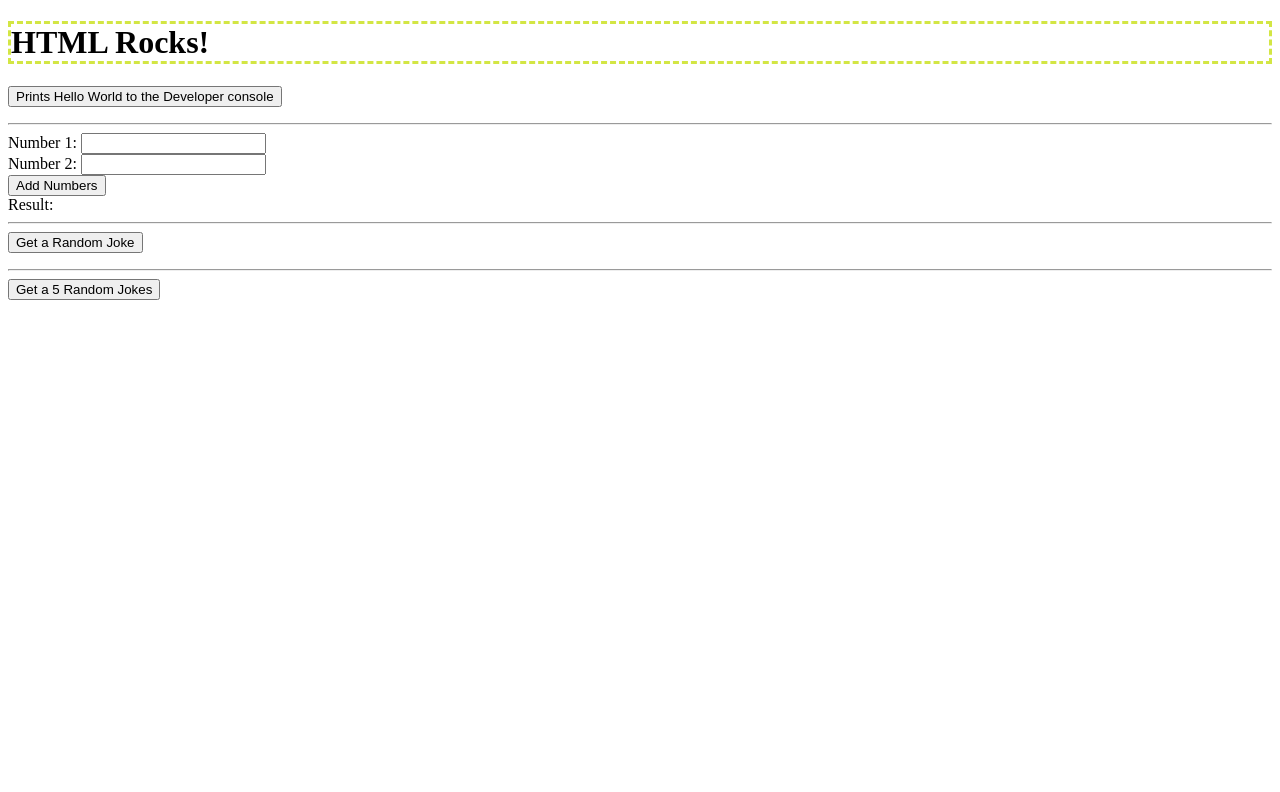
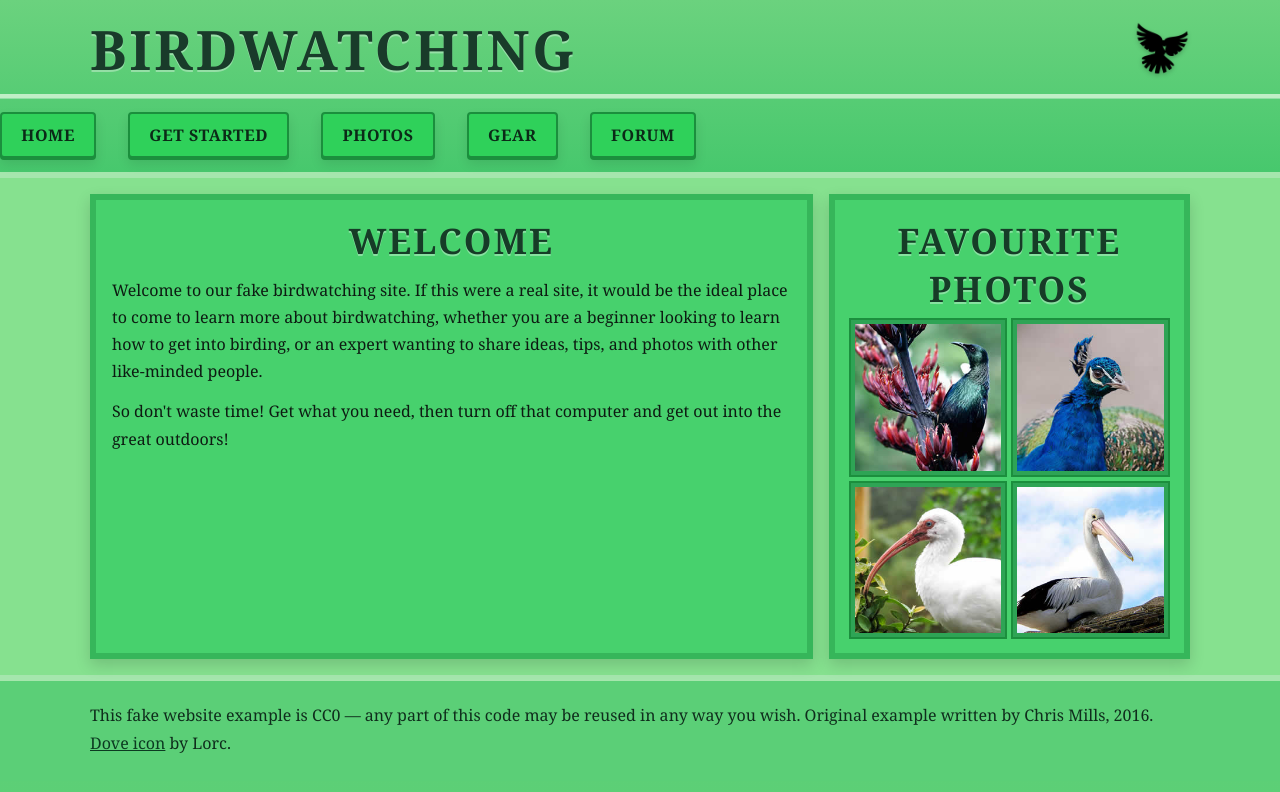
Before and after one commit to chasedavis233/M4.2-Lab, a website: page index.html in a window 1280 px wide. Drawn offline with Linux system fonts and the light colour scheme.

Commit message:
project complete

```diff
--- a/css/style.css
+++ b/css/style.css
@@ -1,29 +1,137 @@
-h1{
-  border-color: #d3e644;
-  border-style: dashed;
+/* ===== Base ===== */
+* { box-sizing: border-box; }
+html, body { margin: 0; padding: 0; }
+img { max-width: 100%; display: block; }
+a  { color: inherit; text-decoration: none; }
+
+:root{
+  --bg: #3fbf63;          /* grassy green */
+  --bg-light: #86e18f;    /* lighter green */
+  --panel: #47d16d;       /* panel green */
+  --panel-dark: #36b65a;  /* panel border */
+  --nav: #2fd15a;         /* nav button green */
+  --nav-hover: #22b84a;
+  --text: #0d1b12;        /* deep forest text */
+  --shadow: 0 6px 14px rgba(0,0,0,.15);
+  --container: min(1100px, 92vw);
 }
 
-table {
-  border-collapse: collapse;
-  width: 100%;
-  margin-bottom: 20px;
+body {
+  font-family: "Georgia", "Times New Roman", serif;
+  color: var(--text);
+  background:
+    linear-gradient(#6bd27e, #5ccf76) fixed;
 }
 
-th, td {
-  padding: 12px 15px;
-  text-align: left;
-  border-bottom: 1px solid #ddd;
+/* ===== Utilities ===== */
+.container { width: var(--container); margin-inline: auto; }
+.upper { text-transform: uppercase; letter-spacing: 1px; }
+
+/* ===== Header ===== */
+.site-header {
+  background: linear-gradient(#6bd27e, #47c86d);
+  border-bottom: 6px solid #a5e6ad;
+  box-shadow: var(--shadow);
 }
 
-th {
-  background-color: #f2f2f2;
-  font-weight: bold;
+.header-row {
+  display: flex;
+  align-items: center;
+  justify-content: space-between;
+  padding: .75rem 0 .5rem;
 }
 
-tbody tr:nth-child(even) {
-  background-color: #f9f9f9;
+.logo-word {
+  margin: 0;
+  font-size: clamp(2.2rem, 4vw + 1rem, 3.4rem);
+  letter-spacing: 3px;
+  text-transform: uppercase;
+  color: #193b2a;
+  text-shadow: 0 2px 0 rgba(255,255,255,.35);
+  font-weight: 700;
 }
 
-tbody tr:hover {
-  background-color: #e9e9e9;
+.logo-mark {
+  width: 56px;
+  height: 56px;
+  filter: drop-shadow(0 2px 2px rgba(0,0,0,.25));
 }
+
+/* Nav */
+.main-nav {
+  border-top: 4px solid #c0eec6;
+  box-shadow: inset 0 1px 0 rgba(255,255,255,.35);
+}
+.nav-list {
+  display: flex;
+  gap: 2rem;
+  padding: .9rem 0;
+  list-style: none;
+  margin: 0;
+}
+.nav-list a {
+  display: inline-block;
+  padding: .6rem 1.2rem;
+  background: var(--nav);
+  border: 2px solid #1b8f3d;
+  color: #0b2a17;
+  font-weight: 700;
+  letter-spacing: .6px;
+  border-radius: 4px;
+  box-shadow: 0 2px 0 #1b8f3d, 0 6px 12px rgba(0,0,0,.1);
+  transition: transform .12s ease, background .15s ease;
+}
+.nav-list a:hover { background: var(--nav-hover); transform: translateY(-1px); }
+
+/* ===== Main Layout ===== */
+.site-main { padding: 1rem 0; background: var(--bg-light); }
+.grid {
+  display: grid;
+  grid-template-columns: 2fr 1fr;
+  gap: 1rem;
+}
+@media (max-width: 820px) {
+  .grid { grid-template-columns: 1fr; }
+}
+
+/* Panels */
+.panel {
+  background: var(--panel);
+  border: 6px solid var(--panel-dark);
+  box-shadow: var(--shadow);
+  padding: 1rem;
+}
+.panel h2 {
+  margin: 0 0 .5rem;
+  font-size: clamp(1.6rem, 1.8vw + 1rem, 2.2rem);
+  text-align: center;
+  letter-spacing: 2px;
+  color: #163c27;
+  text-transform: uppercase;
+  text-shadow: 0 2px 0 rgba(255,255,255,.35);
+}
+
+/* Welcome copy */
+.welcome p { margin: .8rem 0; line-height: 1.7; }
+
+/* Favourite photos grid (2x2) */
+.fav-photos .thumbs {
+  list-style: none; margin: .5rem 0 0; padding: 0;
+  display: grid; gap: .5rem;
+  grid-template-columns: repeat(2, 1fr);
+}
+.fav-photos .thumbs a {
+  display: block; border: 4px solid #2ea455;
+  outline: 2px solid #1b8f3d;
+}
+.fav-photos img { width: 100%; height: auto; display: block; }
+
+/* ===== Footer ===== */
+.site-footer {
+  background: #5bcf77;
+  border-top: 6px solid #a5e6ad;
+  padding: 1rem 0 1.3rem;
+  color: #0f2d1c;
+}
+.site-footer a { color: #0c3a21; text-decoration: underline; }
+.site-footer p { margin: .4rem 0; }
--- a/index.html
+++ b/index.html
@@ -1,108 +1,72 @@
-<!doctype html>
-<html>
-
+<!DOCTYPE html>
+<html lang="en">
 <head>
   <meta charset="utf-8">
-  <title>Hello World!</title>
-  <meta name="description" content="">
   <meta name="viewport" content="width=device-width, initial-scale=1">
+  <title>Birdwatching</title>
   <link rel="stylesheet" href="css/style.css">
-  <link rel="shortcut icon" href="img/favicon.ico">
 </head>
+<body>
 
-<body>
-  <h1>HTML Rocks!</h1>
-  <p>
-    <button  onclick="helloWorld()">Prints Hello World to the Developer console</button>
-  </p>
-  <hr>
-  <form id="addForm">
-    <label for="num1">Number 1:</label>
-    <input type="number" id="num1" name="num1" required>
-    <br>
-    <label for="num2">Number 2:</label>
-    <input type="number" id="num2" name="num2" required>
-    <br>
-    <button type="submit">Add Numbers</button>
-  </form>
+  <!-- ===== Header ===== -->
+  <header class="site-header">
+    <div class="container header-row">
+      <h1 class="logo-word">BIRDWATCHING</h1>
+      <img class="logo-mark" src="img/dove.png" alt="Dove logo">
+    </div>
 
-  <label id="result">Result:</label>
+    <nav class="main-nav" aria-label="Primary">
+      <ul class="nav-list container">
+        <li><a href="#" aria-current="page">HOME</a></li>
+        <li><a href="#">GET STARTED</a></li>
+        <li><a href="#">PHOTOS</a></li>
+        <li><a href="#">GEAR</a></li>
+        <li><a href="#">FORUM</a></li>
+      </ul>
+    </nav>
+  </header>
 
-  <hr>
+  <!-- ===== Main ===== -->
+  <main class="site-main" id="main">
+    <div class="container grid">
+      <!-- Welcome panel -->
+      <section class="panel welcome" aria-labelledby="welcome-title">
+        <h2 id="welcome-title">WELCOME</h2>
+        <p>
+          Welcome to our fake birdwatching site. If this were a real site, it would be the
+          ideal place to come to learn more about birdwatching, whether you are a beginner
+          looking to learn how to get into birding, or an expert wanting to share ideas,
+          tips, and photos with other like-minded people.
+        </p>
+        <p>
+          So don't waste time! Get what you need, then turn off that computer and get out
+          into the great outdoors!
+        </p>
+      </section>
 
-  <button id="jokeButton">Get a Random Joke</button>
-  <p id="joke"></p>
+      <!-- Photos panel -->
+      <aside class="panel fav-photos" aria-labelledby="photos-title">
+        <h2 id="photos-title">FAVOURITE<br>PHOTOS</h2>
+        <ul class="thumbs">
+          <li><a href="img/favorite-1.jpg"><img src="img/favorite-1_th.jpg" alt="Favorite bird 1 thumbnail"></a></li>
+          <li><a href="img/favorite-2.jpg"><img src="img/favorite-2_th.jpg" alt="Favorite bird 2 thumbnail"></a></li>
+          <li><a href="img/favorite-3.jpg"><img src="img/favorite-3_th.jpg" alt="Favorite bird 3 thumbnail"></a></li>
+          <li><a href="img/favorite-4.jpg"><img src="img/favorite-4_th.jpg" alt="Favorite bird 4 thumbnail"></a></li>
+        </ul>
+      </aside>
+    </div>
+  </main>
 
-  <hr>
-  <button id="jokeButtonTable">Get a  5 Random Jokes</button>
-  <table id="jokeTable"></table>
-
-  <script type="module" script="js/main.js">
-    import {helloWorld, add, fetchRandomJoke, fetch5RandomJokes} from './js/main.js';
-
-    // This shows how to assign a function to the window object
-    // so that it can be called from the browser console
-    window.helloWorld = helloWorld;
-
-    // This shows how to add an event listener to a button in the HTML
-    // and call a function when the button is clicked
-    const form = document.getElementById('addForm');
-    form.addEventListener('submit', function(e) {
-      e.preventDefault();
-      const num1 = parseFloat(document.getElementById('num1').value);
-      const num2 = parseFloat(document.getElementById('num2').value);
-      try{
-        const result = add(num1, num2);
-        document.getElementById('result').textContent = `Result: ${result}`;
-      }catch(e){
-        console.error(e);
-        document.getElementById('result').textContent = `Error: ${e.message}`;
-      }
-
-    });
-
-    // this shows how to add an event listener to a button in the HTML
-    // that calls a function that fetches a random joke from an API
-    // and displays it on the page
-    const jokebtn = document.getElementById('jokeButton');
-    const jokeresult = document.getElementById('joke');
-    jokebtn.addEventListener('click', async () => {
-      try {
-        jokeresult.textContent = 'Loading...';
-        const joke = await fetchRandomJoke();
-        document.getElementById('joke').textContent = joke;
-      } catch (e) {
-        console.error(e);
-        document.getElementById('joke').textContent = `Error: ${e.message}`;
-      }
-    });
-
-    // this shows how to add an event listener to a button in the HTML
-    // that calls a function that fetches 5 random jokes from an API
-    // and displays them in a table on the page
-    const jokeTableBtn = document.getElementById('jokeButtonTable');
-    const jokeTable = document.getElementById('jokeTable');
-    jokeTableBtn.addEventListener('click', async () => {
-      try {
-        jokeTable.textContent = 'Loading...';
-        const joke = await fetch5RandomJokes();
-        jokeTable.innerHTML = `
-              <thead>
-              <tr>
-                <th>Joke</th>
-              </tr>
-              </thead>
-              <tbody>
-              ${joke.map(j => `<tr><td>${j}</td></tr>`).join('')}
-              </tbody>
-            `;
-      } catch (e) {
-        console.error(e);
-        document.getElementById('joke').textContent = `Error: ${e.message}`;
-      }
-    });
-  </script>
+  <!-- ===== Footer ===== -->
+  <footer class="site-footer">
+    <div class="container">
+      <p>
+        This fake website example is CC0 — any part of this code may be reused in any way you wish.
+        Original example written by Chris Mills, 2016.
+      </p>
+      <p><a href="https://game-icons.net/1x1/lorc/dove.html">Dove icon</a> by Lorc.</p>
+    </div>
+  </footer>
 
 </body>
-
 </html>
```
Also changed, not shown: img/dove.png (added), img/favorite-1.jpg (added), img/favorite-1_th.jpg (added), img/favorite-2.jpg (added), img/favorite-2_th.jpg (added), img/favorite-3.jpg (added), img/favorite-3_th.jpg (added), img/favorite-4.jpg (added), img/favorite-4_th.jpg (added), img/style.css (added).
